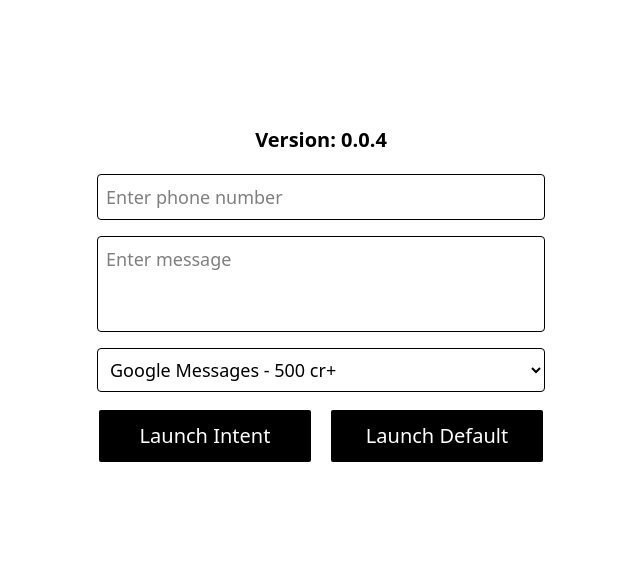
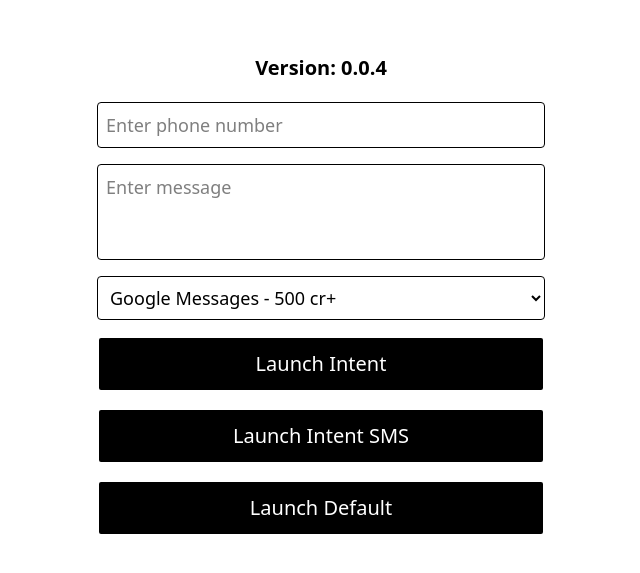
Before and after one commit to mayank-up/test-app, a Next.js app: page / in a window 1280 px wide. Shown: the part 105-678 px from the top of the page, without its empty margins (319-959 px from the left). Built offline with nearby package versions, Linux system fonts and the light colour scheme.

Commit message:
chore: add intent from sms

```diff
--- a/app/page.tsx
+++ b/app/page.tsx
@@ -30,6 +30,20 @@ export default function Home() {
     const encodedText = encodeURIComponent(message);
 
     const intent = `intent:smsto:${encodedPhone}?body=${encodedText}#Intent;action=android.intent.action.SENDTO;package=${selectedApp};end`;
+
+    window.location.href = intent;
+  };
+
+  const launchIntentSMS = () => {
+    if (!phoneNumber || !message) {
+      alert('Please enter both phone number and message.');
+      return;
+    }
+
+    const encodedPhone = encodeURIComponent(phoneNumber);
+    const encodedText = encodeURIComponent(message);
+
+    const intent = `intent:sms:${encodedPhone}?body=${encodedText}#Intent;action=android.intent.action.SENDTO;package=${selectedApp};end`;
 
     window.location.href = intent;
   };
@@ -78,12 +92,18 @@ export default function Home() {
         </select>
 
         {/* Buttons */}
-        <div className="flex gap-4">
+        <div className="flex flex-col gap-4">
           <button
             className="flex-1 border-2 bg-black text-white text-xl py-3 rounded"
             onClick={launchIntent}
           >
             Launch Intent
+          </button>
+          <button
+            className="flex-1 border-2 bg-black text-white text-xl py-3 rounded"
+            onClick={launchIntentSMS}
+          >
+            Launch Intent SMS
           </button>
           <button
             className="flex-1 border-2 bg-black text-white text-xl py-3 rounded"
```
